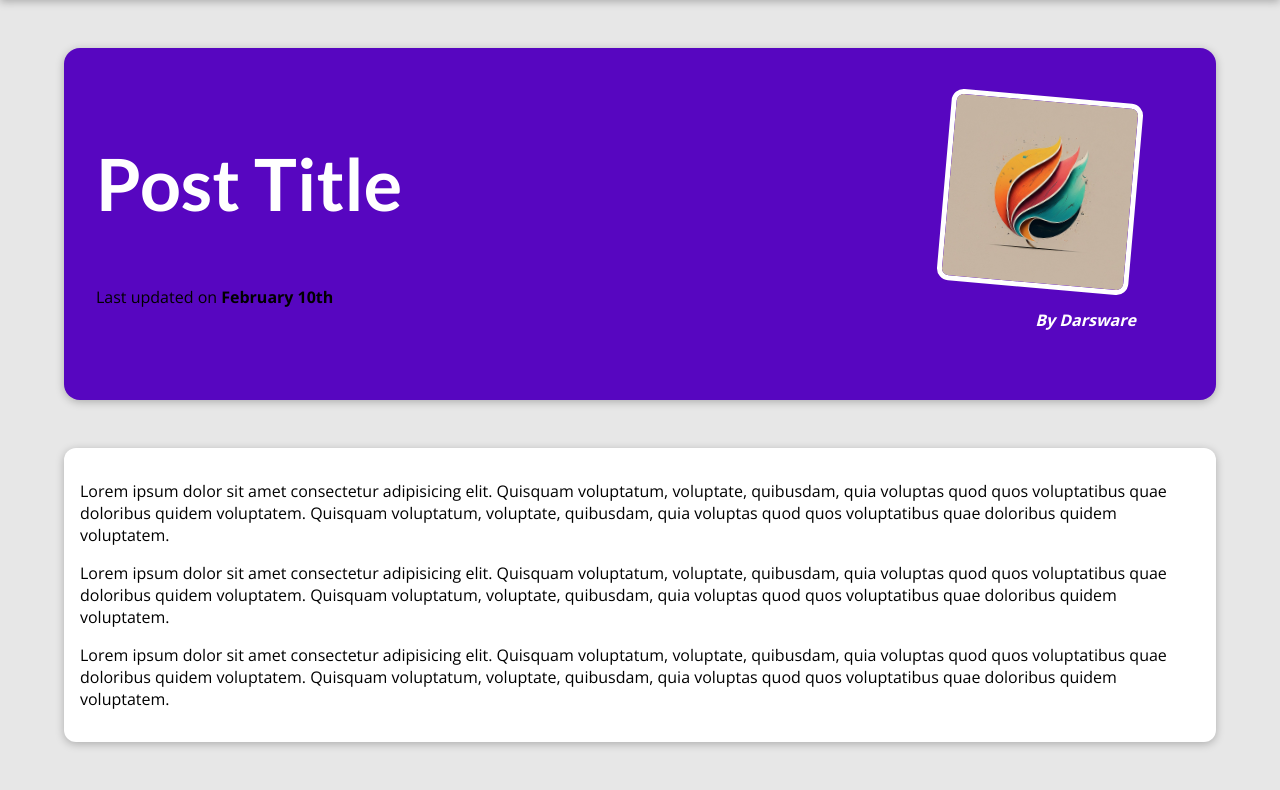
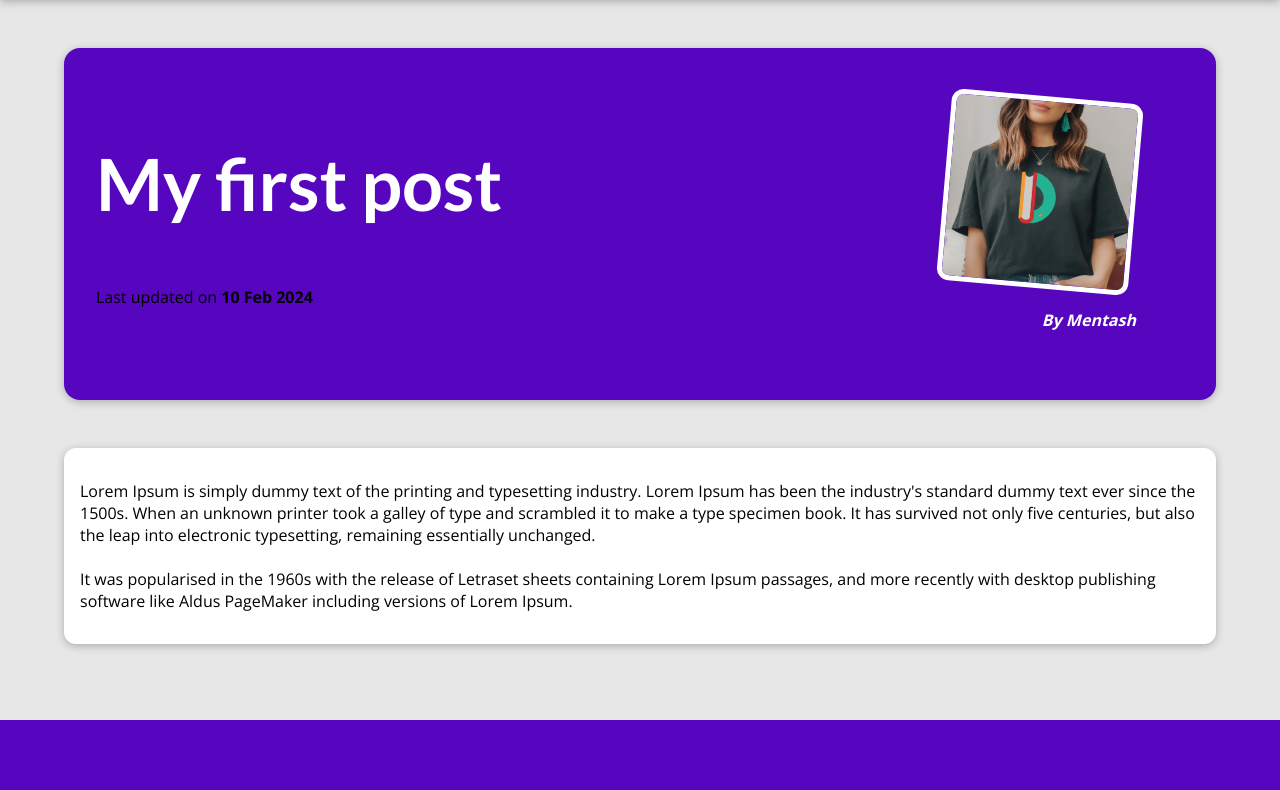
Before and after one commit to Darsware/DarsWareLMS, a Django app: page /blog/posts/my-first-post in a window 1280 px wide. Shown: the part 80-870 px from the top of the page. After the commit the page ends 800 px from the top, so only its background shows below. Run offline with Django 5.2, Linux system fonts and the light colour scheme.

Commit message:
Post Detail Update Updated post-detail.html with image name and alternative. Updated 404 page.

````diff
--- a/darsware_lms/blog/templates/blog/post-detail.html
+++ b/darsware_lms/blog/templates/blog/post-detail.html
@@ -2,7 +2,7 @@
 {% load static %}
 
 {% block page_title %}
-    This Post Title
+    {{ post.title }}
 {% endblock %}
 
 {% block css_files %}
@@ -12,40 +12,18 @@
 {% block content %}
     {% include "blog/includes/header.html" %}
     <section id="summary">
-        <h2>Post Title</h2>
+        <h2>{{ post.title }}</h2>
         <article>
-            <img src="{% static 'blog/images/darsware.jpeg' %}" alt="Post image" />
-            <address>By Darsware</address>
+            <img src="{% static 'blog/images/'|add:post.image %}" alt="{{ post.title }}" />
+            <address>By {{ post.author }}</address>
         </article>
         <div>
-            Last updated on <time>February 10th</time>
+            Last updated on <time>{{ post.date|date:"d M Y" }}</time>
         </div>
     </section>
 
     <main>
-        <p>
-            Lorem ipsum dolor sit amet consectetur adipisicing elit. Quisquam
-            voluptatum, voluptate, quibusdam, quia voluptas quod quos
-            voluptatibus quae doloribus quidem voluptatem. Quisquam voluptatum,
-            voluptate, quibusdam, quia voluptas quod quos voluptatibus quae
-            doloribus quidem voluptatem.
-        </p>
-
-        <p>
-            Lorem ipsum dolor sit amet consectetur adipisicing elit. Quisquam
-            voluptatum, voluptate, quibusdam, quia voluptas quod quos
-            voluptatibus quae doloribus quidem voluptatem. Quisquam voluptatum,
-            voluptate, quibusdam, quia voluptas quod quos voluptatibus quae
-            doloribus quidem voluptatem.
-        </p>
-
-        <p>
-            Lorem ipsum dolor sit amet consectetur adipisicing elit. Quisquam
-            voluptatum, voluptate, quibusdam, quia voluptas quod quos
-            voluptatibus quae doloribus quidem voluptatem. Quisquam voluptatum,
-            voluptate, quibusdam, quia voluptas quod quos voluptatibus quae
-            doloribus quidem voluptatem.
-        </p>
+        {{ post.content|linebreaks }}
     </main>
 {% endblock %}
 ```
--- a/darsware_lms/blog/views.py
+++ b/darsware_lms/blog/views.py
@@ -11,7 +11,9 @@
         "date": date(2024, 2, 10),
         "title": "My first post",
         "excerpt": "This is my first post with more content inside",
-        "content": "Lorem Ipsum is simply dummy text of the printing and typesetting industry."
+        "content": """Lorem Ipsum is simply dummy text of the printing and typesetting industry. Lorem Ipsum has been the industry's standard dummy text ever since the 1500s. When an unknown printer took a galley of type and scrambled it to make a type specimen book. It has survived not only five centuries, but also the leap into electronic typesetting, remaining essentially unchanged.
+
+            It was popularised in the 1960s with the release of Letraset sheets containing Lorem Ipsum passages, and more recently with desktop publishing software like Aldus PageMaker including versions of Lorem Ipsum."""
     },
     {
         "slug": "my-second-post",
@@ -20,7 +22,9 @@
         "date": date(2024, 3, 10),
         "title": "My second post",
         "excerpt": "This is my second post with more content inside",
-        "content": "Lorem Ipsum is simply dummy text of the printing and typesetting industry."
+        "content": """Lorem Ipsum is simply dummy text of the printing and typesetting industry. Lorem Ipsum has been the industry's standard dummy text ever since the 1500s. When an unknown printer took a galley of type and scrambled it to make a type specimen book. It has survived not only five centuries, but also the leap into electronic typesetting, remaining essentially unchanged.
+
+            It was popularised in the 1960s with the release of Letraset sheets containing Lorem Ipsum passages, and more recently with desktop publishing software like Aldus PageMaker including versions of Lorem Ipsum."""
     },
     {
         "slug": "my-third-post",
@@ -29,7 +33,9 @@
         "date": date(2024, 4, 10),
         "title": "My third post",
         "excerpt": "This is my third post with more content inside",
-        "content": "Lorem Ipsum is simply dummy text of the printing and typesetting industry."
+        "content": """Lorem Ipsum is simply dummy text of the printing and typesetting industry. Lorem Ipsum has been the industry's standard dummy text ever since the 1500s. When an unknown printer took a galley of type and scrambled it to make a type specimen book. It has survived not only five centuries, but also the leap into electronic typesetting, remaining essentially unchanged.
+
+            It was popularised in the 1960s with the release of Letraset sheets containing Lorem Ipsum passages, and more recently with desktop publishing software like Aldus PageMaker including versions of Lorem Ipsum."""
     }
 ]
 
@@ -54,7 +60,10 @@
     })
 
 
-
-
 def post_detail(request, slug):
-    return render(request, "blog/post-detail.html")
+    # Find next element that matches a certain condition
+    # The next() function returns the next item in an iterator.
+    identified_post = next(post for post in all_posts if post['slug'] == slug)
+    return render(request, "blog/post-detail.html", {
+        "post": identified_post
+    })
--- a/darsware_lms/templates/404.html
+++ b/darsware_lms/templates/404.html
@@ -5,7 +5,7 @@
 {% endblock %}
 
 {% block content %}
-    <h1>404</h1>
+    <h1>Oh!</h1>
     <h2>404: Page not found</h2>
     <p>Sorry, we couldn't find that page!</p>
 {% endblock %}
````
